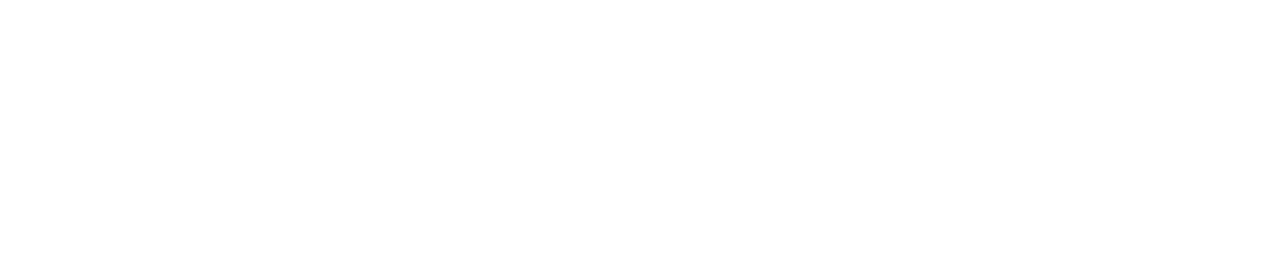
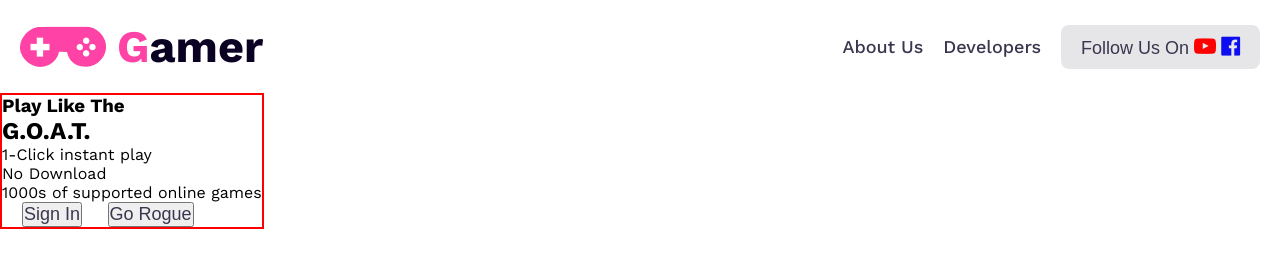
Before and after one commit to Badhon-Roy/Gamer-Zone, a plain HTML site: page index.html in a window 1280 px wide. Drawn offline with nearby package versions, Linux system fonts and the light colour scheme.

Commit message:
practice

```diff
--- a/index.html
+++ b/index.html
@@ -3,10 +3,52 @@
 <head>
     <meta charset="UTF-8">
     <meta name="viewport" content="width=device-width, initial-scale=1.0">
-    <title>Document</title>
+    <link rel="shortcut icon" href="images/Frame.png" type="image/x-icon">
+    <title>Gamer Zone</title>
     <link rel="stylesheet" href="styles/style.css">
+    <link rel="preconnect" href="https://fonts.googleapis.com">
+    <link rel="preconnect" href="https://fonts.gstatic.com" crossorigin>
+    <link href="https://fonts.googleapis.com/css2?family=Work+Sans:wght@200;300;400;500;600;700;800&display=swap" rel="stylesheet">
+    <link rel="stylesheet" href="https://cdnjs.cloudflare.com/ajax/libs/font-awesome/4.7.0/css/font-awesome.min.css">
 </head>
 <body>
+    <header>
+        <nav>
+            <div class="logo-section">
+                <img src="images/Frame.png" alt="">
+                <h3><span class="g-logo-text">G</span>amer</h3>
+            </div>
+            <div class="manu-section">
+                <ul>
+                    <li><a href="">About Us</a></li>
+                    <li><a href="">Developers</a></li>
+                    <button>Follow Us On
+                        <i class="fa fa-youtube-play youtube-icon" aria-hidden="true"></i>
+                        <i class="fa fa-facebook-official facebook-icon" aria-hidden="true"></i>
+                    </button>
+                </ul>
+            </div>
+        </nav>
+    </header>
+    <main>
+        <section class="main-banner-section">
+            <div class="banner-contant">
+                <h3>Play Like The</h3>
+                <h1>G.O.A.T.</h1>
+                <p>1-Click instant play</p>
+                <p>No Download</p>
+                <p>1000s of supported online games</p>
+                <button>Sign In</button>
+                <button>Go Rogue</button>
+            </div>
+            <div class="banner-images">
+
+            </div>
+        </section>
+    </main>
+    <footer>
+
+    </footer>
 
 </body>
 </html>
--- a/styles/style.css
+++ b/styles/style.css
@@ -1,5 +1,133 @@
-*{
+* {
     margin: 0px;
     padding: 0px;
     box-sizing: border-box;
 }
+
+body {
+    font-family: 'Work Sans', sans-serif;
+}
+
+header {
+    background-color: #fff;
+}
+
+nav {
+    display: flex;
+    justify-content: space-between;
+    align-items: center;
+    max-width: 1400px;
+    margin: 0 auto;
+    padding: 20px;
+}
+
+.logo-section {
+    display: flex;
+    align-items: center;
+}
+
+.logo-section h3 {
+    color: #0B0223;
+    font-size: 45px;
+    font-weight: 700;
+    margin-left: 10px;
+}
+
+.g-logo-text {
+    color: #ff42a5;
+}
+
+.manu-section>ul {
+    display: flex;
+    align-items: center;
+}
+
+.manu-section ul li,
+button {
+    list-style: none;
+    margin-left: 20px;
+}
+
+.manu-section ul li a,
+button {
+    text-decoration: none;
+    color: #3C354F;
+    text-align: center;
+    font-size: 18px;
+    font-weight: 500;
+}
+
+.manu-section ul button {
+    padding: 10px 20px;
+    border: none;
+    border-radius: 8px;
+    background: rgba(11, 2, 35, 0.10);
+}
+
+.manu-section ul button i {
+    font-size: 22px;
+}
+
+.youtube-icon {
+    color: red;
+}
+
+.facebook-icon {
+    color: rgb(13, 13, 241);
+}
+
+/* main section styles start*/
+main{
+    max-width: 1400px;
+    margin: 0 auto;
+}
+/* banner section start */
+.main-banner-section{
+    display: flex;
+    justify-content: space-between;
+    align-items: center;
+}
+.banner-contant{
+    border: 2px solid  red;
+
+}
+.banner-images{
+    background-image: url(images/Frame.png);
+}
+/* banner section end */
+
+
+
+
+
+
+
+/* main section styles end*/
+
+
+
+
+
+
+
+
+
+/* media quary styles start */
+/* responsive for small device */
+@media screen and (max-width:576px) {
+    nav,
+    .manu-section>ul
+    {
+        flex-direction: column;
+    }
+    .manu-section ul li, button{
+        margin-top: 15px;
+    }
+}
+/* responsive for middle device */
+@media screen and (min-width:576px) and (max-width:992px) {
+    nav {
+        flex-direction: column;
+    }
+}
+/* media quary styles end */
```
